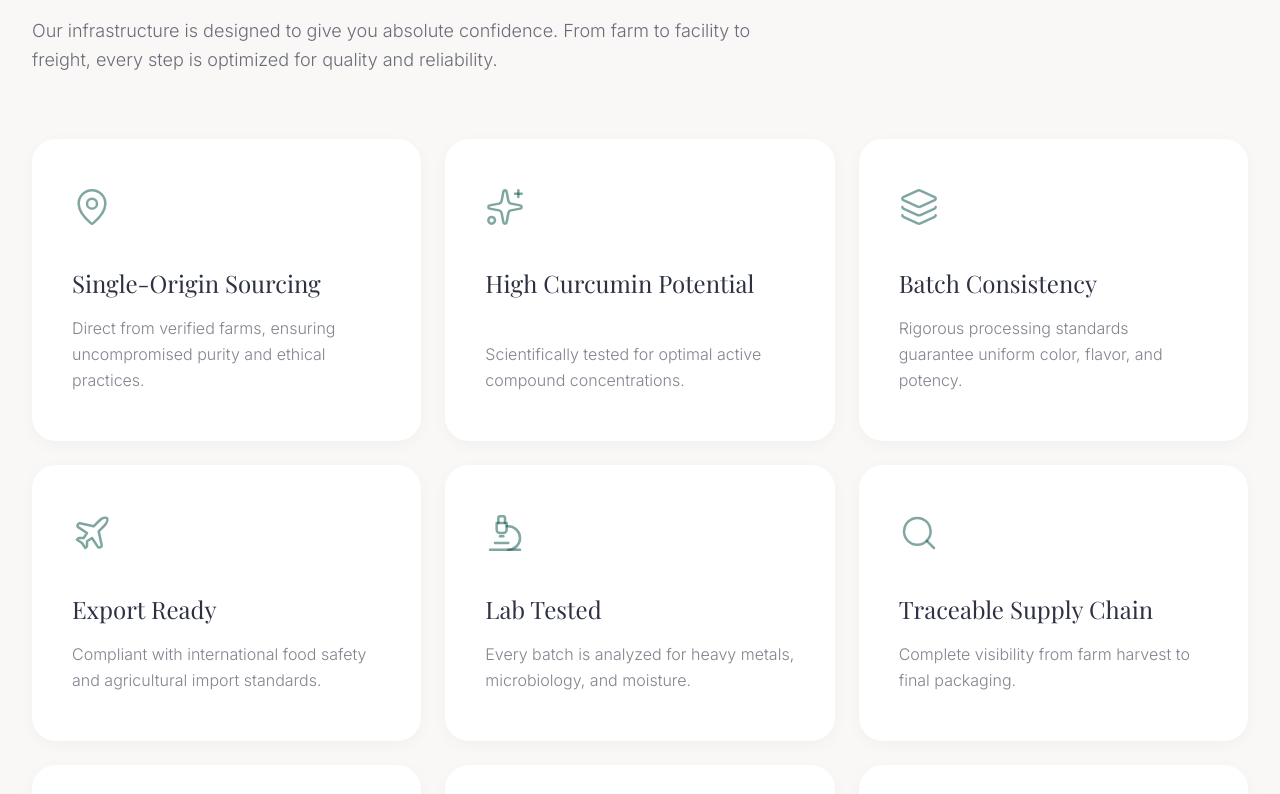
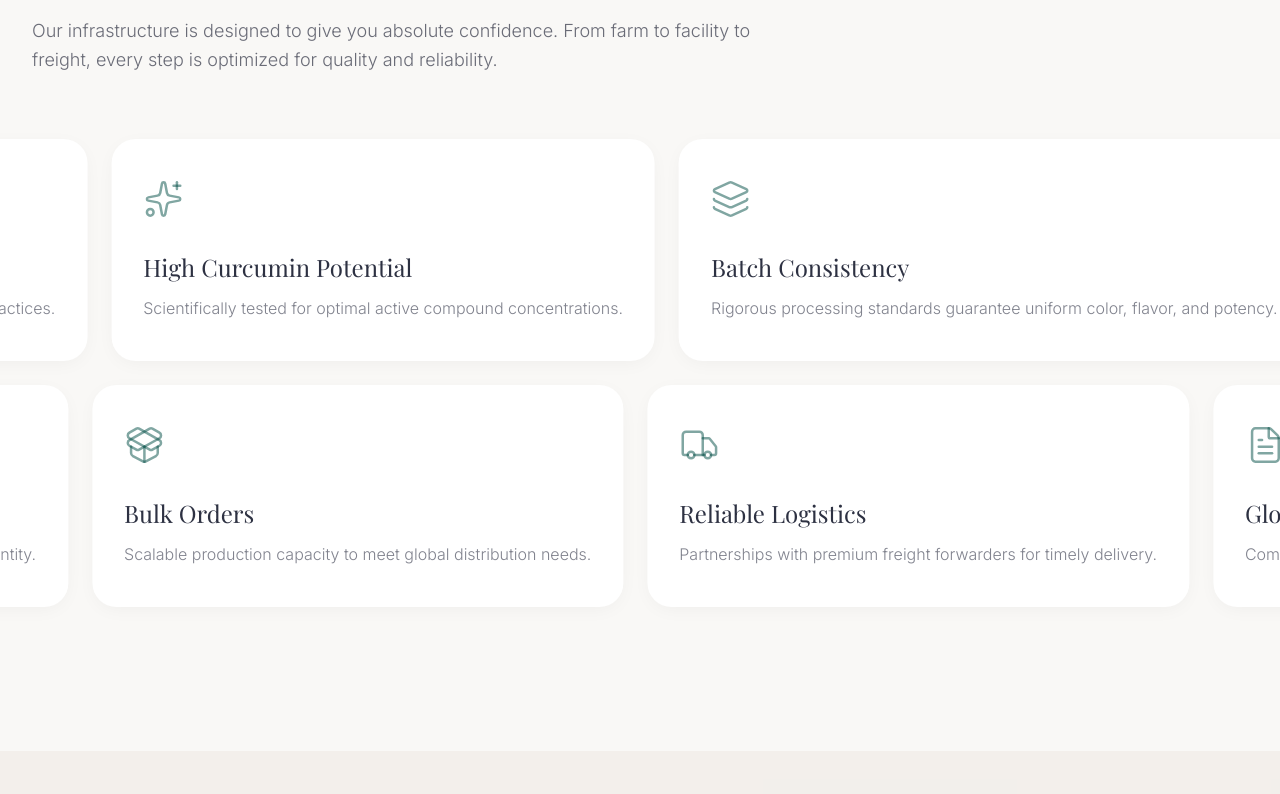
Before and after one commit to igitsingh/amroot-organics, a Next.js app: page / in a window 1280 px wide. Shown: the part 1000-1794 px from the top of the page. Built offline with nearby package versions, Linux system fonts and the light colour scheme; a web font is replaced by a local one.

Commit message:
feat: convert TrustCards grid into dual-row horizontal marquee matching community page

```diff
--- a/src/components/home/TrustCards.tsx
+++ b/src/components/home/TrustCards.tsx
@@ -1,6 +1,7 @@
 "use client";
 
-import { motion } from "framer-motion";
+import { useRef } from "react";
+import { motion, useScroll, useTransform } from "framer-motion";
 import {
   MapPin,
   Sparkles,
@@ -80,12 +81,24 @@ const TRUST_CARDS = [
 ];
 
 export function TrustCards() {
+  const containerRef = useRef<HTMLDivElement>(null);
+  const { scrollYProgress } = useScroll({
+    target: containerRef,
+    offset: ["start end", "end start"]
+  });
+
+  const x1 = useTransform(scrollYProgress, [0, 1], [0, -800]);
+  const x2 = useTransform(scrollYProgress, [0, 1], [-800, 0]);
+
+  const row1 = TRUST_CARDS.slice(0, 6);
+  const row2 = TRUST_CARDS.slice(6, 12);
+
   return (
-    <section className="py-24 bg-brand-white relative">
-      <div className="w-full mx-auto px-6 lg:px-8">
+    <section ref={containerRef} className="py-24 bg-brand-white overflow-hidden relative">
+      <div className="w-full mx-auto px-6 lg:px-8 mb-16">
 
         {/* Section Header */}
-        <div className="max-w-3xl mb-16">
+        <div className="max-w-3xl">
           <motion.h2
             initial={{ opacity: 0, y: 20 }}
             whileInView={{ opacity: 1, y: 0 }}
@@ -107,30 +120,49 @@ export function TrustCards() {
             every step is optimized for quality and reliability.
           </motion.p>
         </div>
+      </div>
 
-        {/* Cards Grid */}
-        <div className="grid grid-cols-1 md:grid-cols-2 xl:grid-cols-3 gap-6">
-          {TRUST_CARDS.map((card, index) => (
+      <div className="flex flex-col gap-6">
+        {/* Row 1 */}
+        <motion.div style={{ x: x1 }} className="flex gap-6 w-max px-6">
+          {row1.map((card, idx) => (
+            <Card key={idx} card={card} />
+          ))}
+          {row1.map((card, idx) => (
+            <Card key={`dup1-${idx}`} card={card} />
+          ))}
+        </motion.div>
+
+        {/* Row 2 */}
+        <motion.div style={{ x: x2 }} className="flex gap-6 w-max px-6 ml-[-20vw]">
+          {row2.map((card, idx) => (
+            <Card key={idx} card={card} />
+          ))}
+          {row2.map((card, idx) => (
+            <Card key={`dup2-${idx}`} card={card} />
+          ))}
+        </motion.div>
+      </div>
+    </section>
+  );
+}
+
+function Card({ card }: { card: typeof TRUST_CARDS[0] }) {
+  return (
     <motion.div
-              key={card.title}
-              initial={{ opacity: 0, y: 20 }}
-              whileInView={{ opacity: 1, y: 0 }}
-              viewport={{ once: true, margin: "-50px" }}
-              transition={{ duration: 0.5, delay: (index % 3) * 0.1 }}
       whileHover={{ y: -8, scale: 1.02 }}
-              className="group relative bg-white px-8 py-10 sm:px-10 sm:py-12 rounded-3xl shadow-[0_4px_20px_-4px_rgba(0,0,0,0.05)] cursor-pointer flex flex-col justify-between"
+      className="group relative bg-white px-8 py-10 rounded-3xl min-w-[320px] md:min-w-[400px] flex flex-col shadow-[0_4px_20px_-4px_rgba(0,0,0,0.05)] cursor-pointer"
     >
-              {/* Animated Hover Border & Shadow */}
       <div className="absolute inset-0 rounded-3xl border border-transparent group-hover:border-brand-pink/30 group-hover:shadow-[0_0_30px_rgba(240,138,93,0.15)] transition-all duration-500" />
 
       <div className="relative z-10 flex flex-col h-full">
         {/* Icon Wrapper */}
-                <div className="mb-10 text-brand-green/50 group-hover:text-brand-pink group-hover:scale-110 group-hover:-rotate-6 transition-all duration-500 origin-left">
+        <div className="mb-8 text-brand-green/50 group-hover:text-brand-pink group-hover:scale-110 group-hover:-rotate-6 transition-all duration-500 origin-left">
           <card.icon className="w-10 h-10" strokeWidth={1.5} />
         </div>
 
         {/* Text Content */}
-                <h3 className="font-serif text-2xl text-brand-charcoal mb-4 group-hover:text-brand-green transition-colors duration-500">
+        <h3 className="font-serif text-2xl text-brand-charcoal mb-3 group-hover:text-brand-green transition-colors duration-500">
           {card.title}
         </h3>
         <p className="text-base text-brand-charcoal/60 leading-relaxed font-light mt-auto">
@@ -138,10 +170,5 @@ export function TrustCards() {
         </p>
       </div>
     </motion.div>
-          ))}
-        </div>
-
-      </div>
-    </section>
   );
 }
```
Lines whose indentation alone changed are shown as unchanged.
